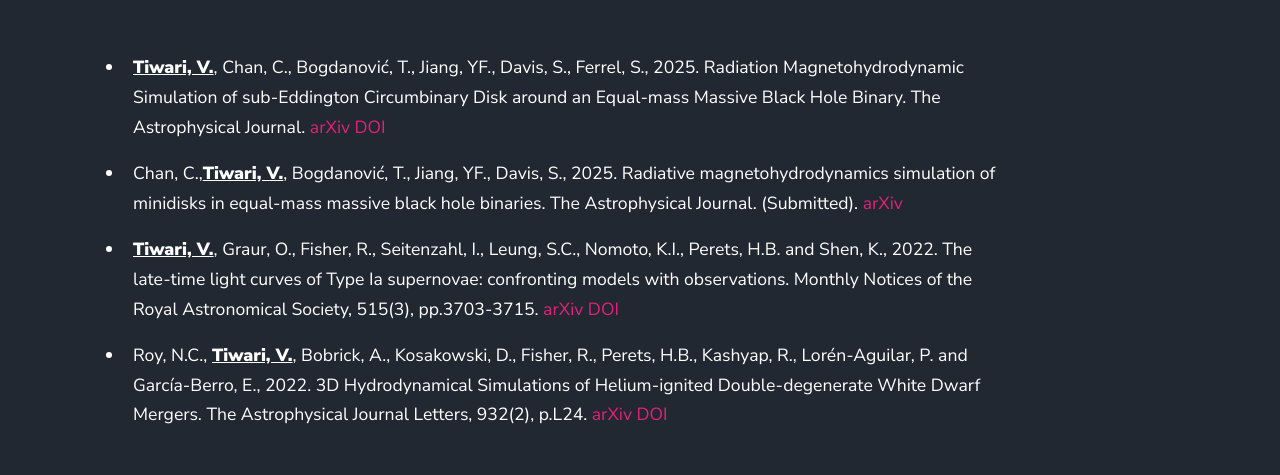
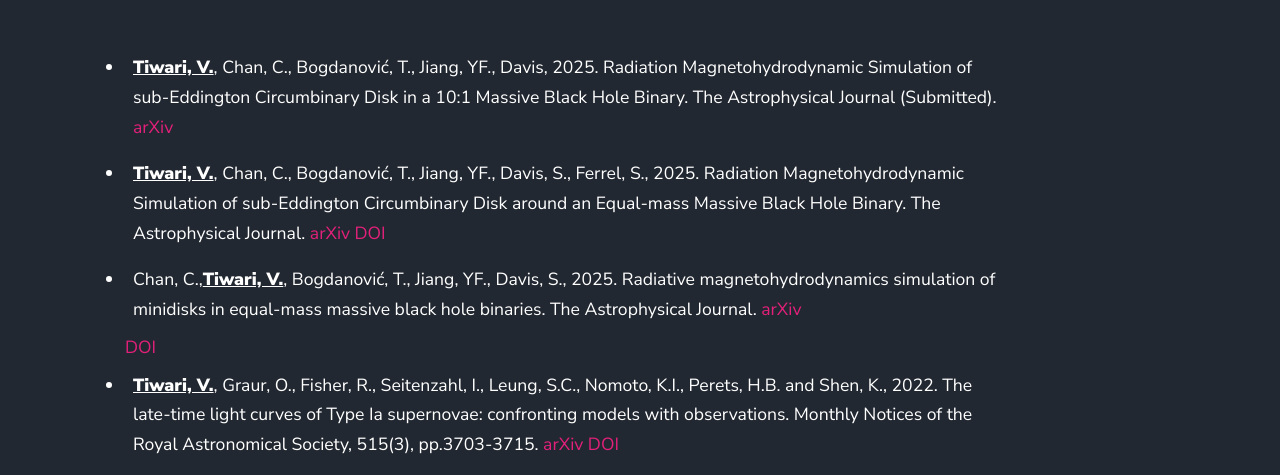
Before and after one commit to vishaltiwari/vishaltiwari.github.io, a plain HTML site: page pubs.html in a window 1280 px wide. Shown: the part 252-727 px from the top of the page. Drawn offline with nearby package versions, Linux system fonts and the light colour scheme; files whose address does not match are found by name.

Commit message:
Update pubs.html

```diff
--- a/pubs.html
+++ b/pubs.html
@@ -101,8 +101,9 @@
       </div>
       <div class="row text-white">
               <ul>
+			  <li class="text-white p-2"><strong><b><u>Tiwari, V.</u></b></strong>, Chan, C., Bogdanović, T., Jiang, YF., Davis, 2025. Radiation Magnetohydrodynamic Simulation of sub-Eddington Circumbinary Disk in a 10:1 Massive Black Hole Binary. The Astrophysical Journal (Submitted). <a href="https://arxiv.org/abs/2510.13955">arXiv</a> </li>
 	        <li class="text-white p-2"><strong><b><u>Tiwari, V.</u></b></strong>, Chan, C., Bogdanović, T., Jiang, YF., Davis, S., Ferrel, S., 2025. Radiation Magnetohydrodynamic Simulation of sub-Eddington Circumbinary Disk around an Equal-mass Massive Black Hole Binary. The Astrophysical Journal. <a href="https://arxiv.org/abs/2502.18584">arXiv</a> <a href="https://iopscience.iop.org/article/10.3847/1538-4357/add408">DOI</a> </li>
-	        <li class="text-white p-2">Chan, C.,<strong><b><u>Tiwari, V.</u></b></strong>, Bogdanović, T., Jiang, YF., Davis, S., 2025. Radiative magnetohydrodynamics simulation of minidisks in equal-mass massive black hole binaries. The Astrophysical Journal. (Submitted). <a href="https://arxiv.org/abs/2505.02919">arXiv</a> </li>
+	        <li class="text-white p-2">Chan, C.,<strong><b><u>Tiwari, V.</u></b></strong>, Bogdanović, T., Jiang, YF., Davis, S., 2025. Radiative magnetohydrodynamics simulation of minidisks in equal-mass massive black hole binaries. The Astrophysical Journal. <a href="https://arxiv.org/abs/2505.02919">arXiv</a> </li> <a href="https://iopscience.iop.org/article/10.3847/1538-4357/adf4c9">DOI</a>
                 <li class="text-white p-2"><strong><b><u>Tiwari, V.</u></b></strong>, Graur, O., Fisher, R., Seitenzahl, I., Leung, S.C., Nomoto, K.I., Perets, H.B. and Shen, K., 2022. The late-time light curves of Type Ia supernovae: confronting models with observations. Monthly Notices of the Royal Astronomical Society, 515(3), pp.3703-3715. <a href="https://arxiv.org/abs/2206.02812">arXiv</a> <a href="https://academic.oup.com/mnras/article-abstract/515/3/3703/6611699?redirectedFrom=fulltext">DOI</a> </li>
                 <li class="text-white p-2">Roy, N.C., <strong><b><u>Tiwari, V.</u></b></strong>, Bobrick, A., Kosakowski, D., Fisher, R., Perets, H.B., Kashyap, R., Lorén-Aguilar, P. and García-Berro, E., 2022. 3D Hydrodynamical Simulations of Helium-ignited Double-degenerate White Dwarf Mergers. The Astrophysical Journal Letters, 932(2), p.L24.<a href="https://arxiv.org/abs/2204.09683"> arXiv</a> <a href="https://iopscience.iop.org/article/10.3847/2041-8213/ac75e7/meta">DOI</a> </li>
              </ul>
```
